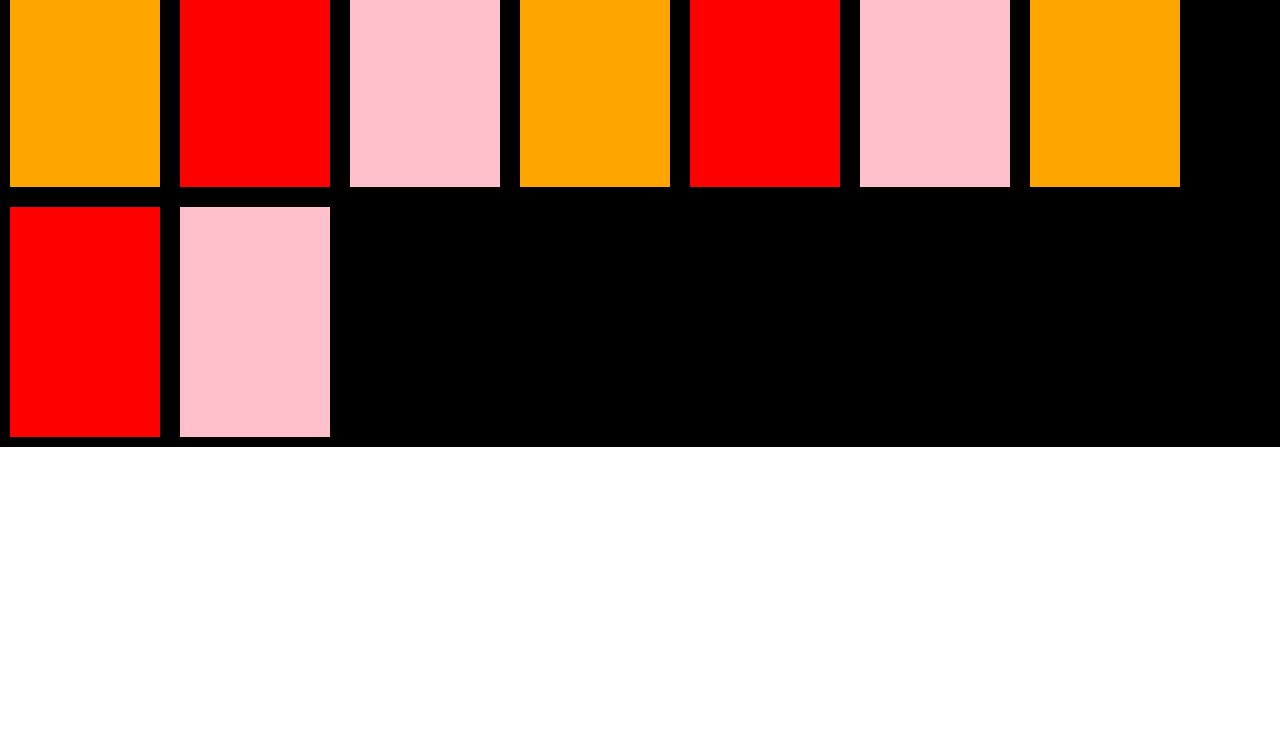
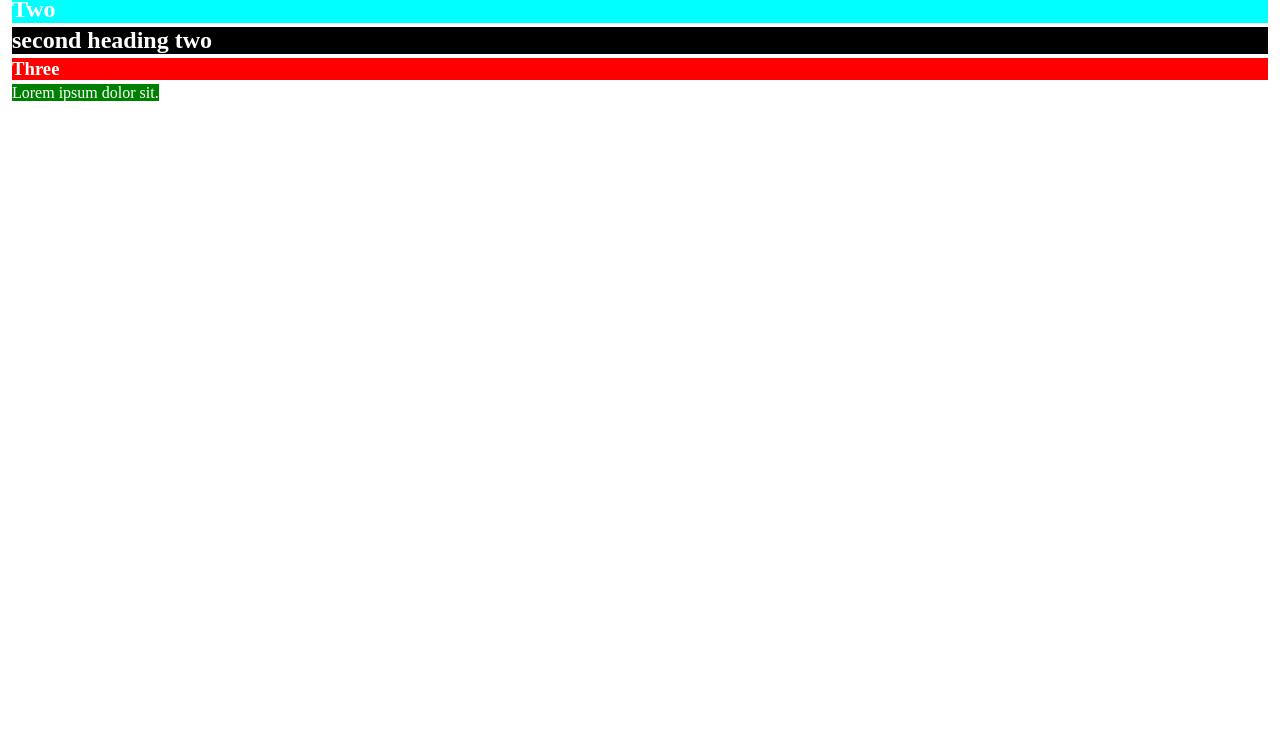
Before and after one commit to poojaduddalwar/FullStackWebDev, a plain HTML site: page index.html in a window 1280 px wide. Shown: the part 53-800 px from the top of the page. Drawn offline with Linux system fonts and the light colour scheme.

Commit message:
combined selectors

```diff
--- a/index.html
+++ b/index.html
@@ -10,39 +10,49 @@
             margin: 0;
             padding: 0;
             box-sizing: border-box;
+            margin: 4px;
         }
-        .parent{
-            min-height: 500px;
+        .background{
+            color: white;
+        }
+        h1.background{
+            background-color: orange;
+        }
+        h2.background{
             background-color: black;
-            position: relative;
-            display: flex;
-            flex-direction: row;
-            flex-wrap: wrap;
-            /*wraps elements into multiple lines in case of flex */
-
         }
-        .child{
-            min-height: 100px;
-            width: 150px;
-            background-color: orange;
-            margin: 10px;
+        h3.background{
+            background-color: red;
+        }
+        span.background{
+            background-color: green;
+        }
+        h2.background#unique{
+            background-color: aqua;
         }
     </style>
 </head>
 <body>
-    <!-- Flex Properties
-        flex-direction: row (puts elements in a row in a flexbox)
-            column (puts elements in a column in a flexbox) -->
-    <div class="parent">
-        <div class="child"></div>
-        <div style="background-color: red;" class="child"></div>
-        <div style="background-color: pink;" class="child"></div>
-        <div class="child"></div>
-        <div style="background-color: red;" class="child"></div>
-        <div style="background-color: pink;" class="child"></div>
-        <div class="child"></div>
-        <div style="background-color: red;" class="child"></div>
-        <div style="background-color: pink;" class="child"></div>
-    </div>
+    <!-- combined selectors -->
+
+    <!-- Combined Selectors
+        combining multiple selectors together
+        selecting items using elements and their class
+        first element-name.class-name eg. h1.background
+        reuses class with various unfamiliar tags
+        use just classname and define properties you want to apply to
+        all elements of that class
+        assign id to similar tags the name can be same tho
+-->
+    <h1 class="background">One</h1>
+    <h2 id="unique"class="background">Two</h2>
+    <h2 class="background">second heading two</h2>
+    <h3 class="background">Three</h3>
+    <!-- <hr>
+    <br>
+    <h1>One</h1>
+    <h2>Two</h2>
+    <h3>Three</h3> -->
+    <span class="background">Lorem ipsum dolor sit.</span>
 </body>
 </html>
```
